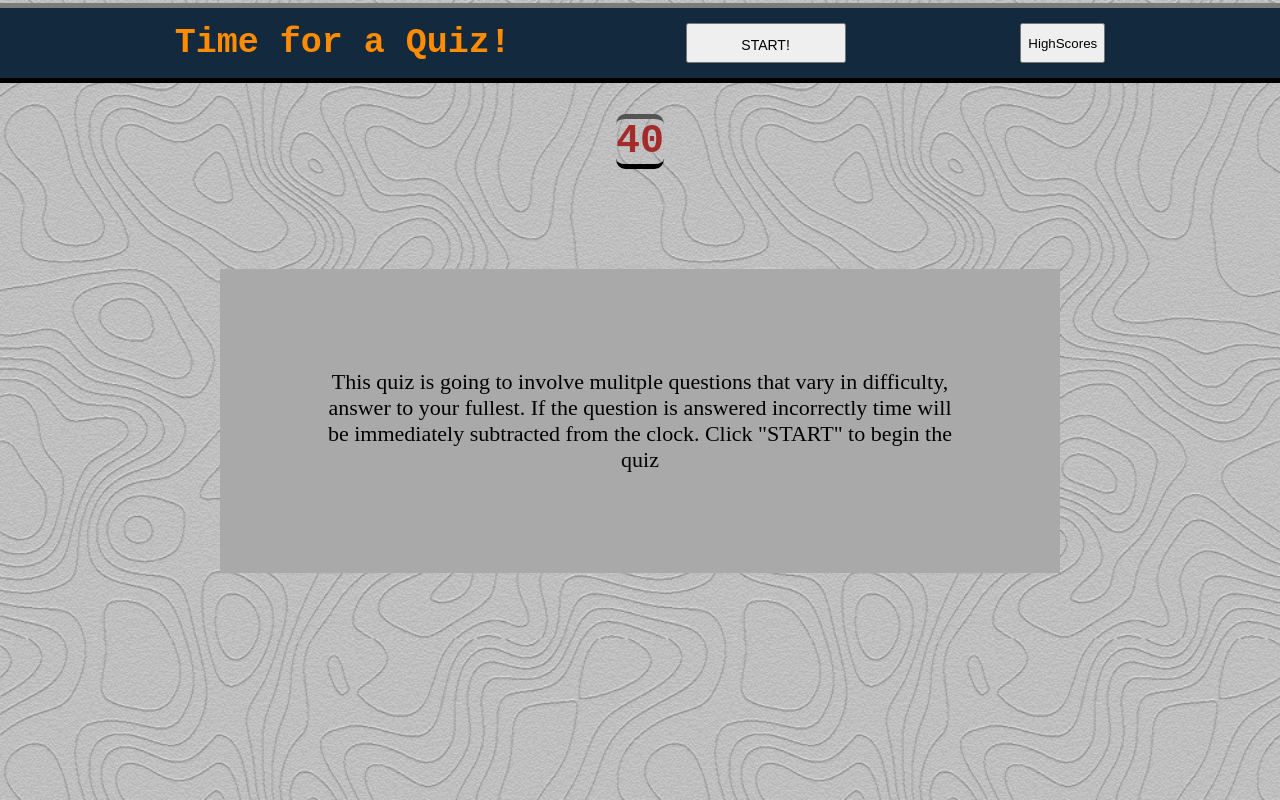
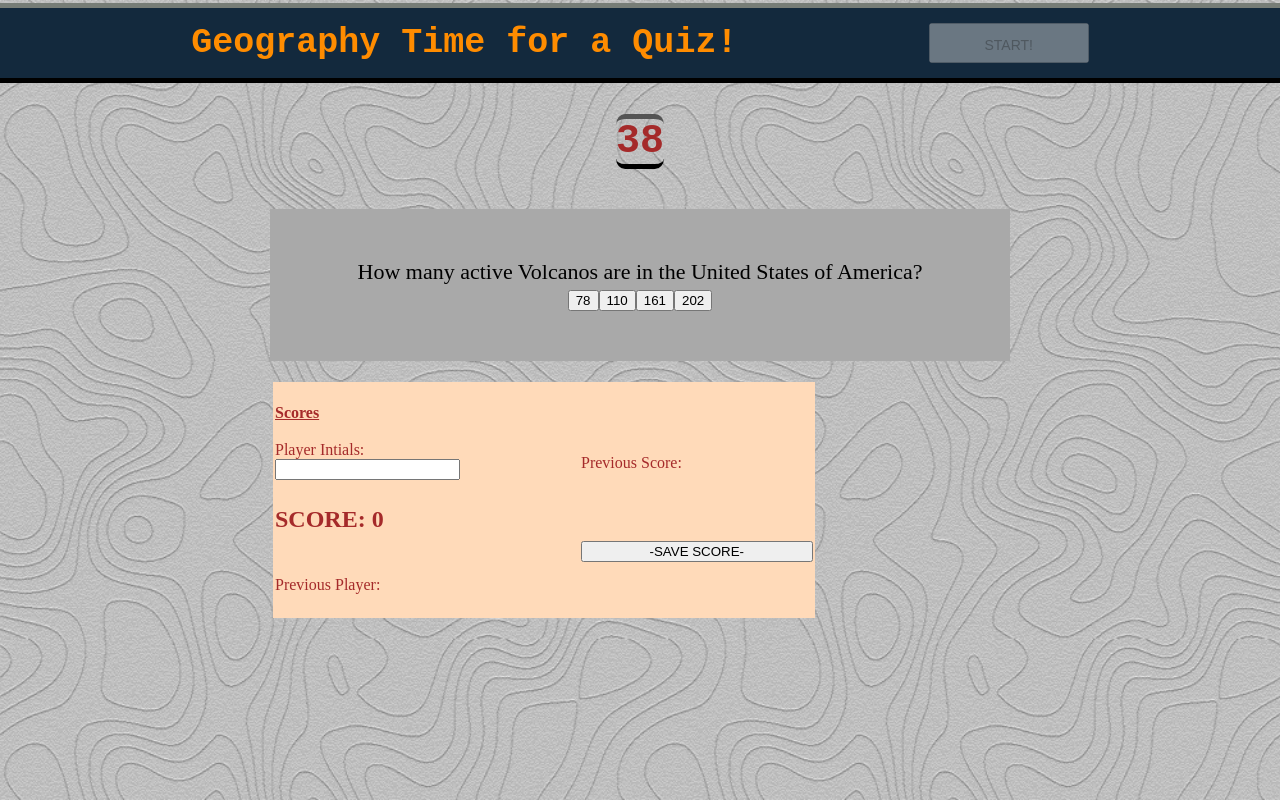
Before and after one commit to Korbynd23/JavaScript-Quiz, a plain HTML site: page index.html in a window 1280 px wide. Both pictures are taken after a click on the button "START!". Drawn offline with Linux system fonts and the light colour scheme.

Commit message:
added scoreCard and saving functions. Editted Readme

```diff
--- a/assets/css/style.css
+++ b/assets/css/style.css
@@ -35,11 +35,11 @@ header {
 
   .questionContainer {
     flex: 0 auto;
-    padding: 100px;
+    padding: 50px;
     font-size: 20px;
     text-align: center;
     background-color: darkgray;
-    margin-top: 100px;
+    margin-top: 40px;
     width: 50vw;
     font-size: 22px;
 }
@@ -53,3 +53,23 @@ header {
     color: brown;
     font-family: monospace;
 }
+
+.scoreCard {
+  background-color: peachpuff;
+  margin: 3px;
+  color: brown;
+  width: 42vw;
+  height: 29vh;
+  padding: 2px;
+  flex-direction: column;
+  flex-wrap: wrap;
+  display: flex;
+  justify-content: space-evenly;
+  align-items: stretch;
+}
+
+
+#scoreText {
+  font-size: 16px;
+  text-decoration: underline;
+}
--- a/assets/js/script.js
+++ b/assets/js/script.js
@@ -3,12 +3,17 @@ var timerElement = document.querySelector(".timer")
 var startButton = document.querySelector(".start-button")
 var answersDiv = document.querySelector("#answers")
 var scoreCard = document.querySelector("#scoreCard")
+var setPoints = document.querySelector(".setPoints")
+var submit = document.querySelector(".submit")
+var playerInput = document.querySelector("#player")
+var userPlayerSpan = document.querySelector("#prevPlayer");
+var userScoreSpan = document.querySelector("#prevScore");
 
-var score = []
+var score = 0
 var isWin = false;
-var timer;
+var timer = 40
 var timerCount;
-
+var playerText = "";
 var chosenQuestion = [];
 
 var questions = [
@@ -21,9 +26,23 @@ var questions = [
   {text:"Which of the following cities has the highest population", answers: [{name:"Philadelphia", value: false}, {name:"San Antonio", value: false}, {name:"San Diego", value: false}, {name:"Phoenix", value: true}]}
 ];
 
+renderLastRegistered();
 
+//renders the previous intials
+function renderLastRegistered() {
+  var highP = localStorage.getItem("savedPlayer");
+  var highS = localStorage.getItem("savedScore");
+
+  if (!highP || !highS) {
+    return;
+  }
+
+  userPlayerSpan.textContent = highP;
+  userScoreSpan.textContent = highS;
+}
+
+//start game function ran when Start button clicked
 function startGame () {
-  // console.log("Game Started")
   isWin = false;
   timerCount = 40;
   startButton.disabled = true;
@@ -31,33 +50,36 @@ function startGame () {
   renderQuestions()
 }
 
-
+//present user with final score
 var scoreCard = function() {
-   console.log("scoreCard");
-   <meta http-equiv="refresh" content="1; url='https://www.w3docs.com'" />
+  setPoints.textContent = score;
+  alert("You've Finished! Enter your intials and save you score")
+  // console.log("got to scoreCard");
 
 }
-
+//timer setup
 function startTimer () {
-  // console.log("Made it to Timer")
   timer = setInterval(function() {
     timerCount--;
     timerElement.textContent = timerCount;
-    if (timerCount >= 0) {
+    if (timerCount > 0) {
       if (isWin && timerCount > 0) {
         clearInterval(timer);
         }
       }
       if (timerCount === 0) {
         clearInterval(timer)
+        endGame()
+        scoreCard()
         ;
       }
     }, 1000);
   }
 
-var index = 0
+
+  var index = 0
+  //renders set of questions from question array
 function renderQuestions() {
-  // console.log("Questions started")
     document.getElementById("questions").innerHTML = questions[index].text;
     // resets the answer buttons
     answersDiv.innerHTML = '';
@@ -81,38 +103,41 @@ function renderQuestions() {
           timerCount -= 8
         }
         index++
-        console.log(index)
-        if (index === questions.length) {
-          console.log("made it")
+        if (questions.length > index) {
+          renderQuestions()
+        } else {
+          endGame()
           scoreCard();
+          }
 
-        }
-        renderQuestions()
 
 
       }
     });
   }
 
-  startButton.addEventListener("click", startGame);
-  scoreButton.addEventListener("click", scoreCard);
+  //stored last score
+  submit.addEventListener("click", function(event) {
+  event.preventDefault();
+
+  var userInfo = document.querySelector("#player").value;
+
+  console.log("stored score")
+  score.textContent = score;
+  localStorage.setItem("savedScore", score)
+  localStorage.setItem("savedPlayer", userInfo);
+  renderLastRegistered()
+  })
+
+  function endGame() {
+    clearInterval(timer)
+  }
 
 
+  // submit.addEventListener("click", saveScore);
+  startButton.addEventListener("click", startGame);
 
-
-  // for (var i = 0; i < questions.length; i++)
-  // if else to continue questions or stop ater .length
-
-
-
-
-
-
-  // WHEN all questions are answered or the timer reaches 0
-  // THEN the game is over
-  // WHEN the game is over
-  // THEN I can save my initials and my score
-
+  // Psuedo
   // Landing page
   // I need a start button
   // Description of app: welcome to my quiz, this is how it works sort of thing
@@ -133,5 +158,3 @@ function renderQuestions() {
   // Regardless whether the answer is correct or incorrect, the current question disappears and the next question appears UNLESS the user is on the final question
   // If the user is on the last question, once they select an answer, they're presented with a form to enter their initials
   // Initials and remaining time is saved to local storage as the score
-
-  // Game ends when all questions are answered OR the timer reaches 0 -- is there a case where the timer might go lower than 0 that needs to be accounted for?
--- a/index.html
+++ b/index.html
@@ -4,15 +4,14 @@
     <meta charset="UTF-8">
     <meta http-equiv="X-UA-Compatible" content="IE=edge">
     <meta name="viewport" content="width=device-width, initial-scale=1.0">
-    <title>Quiz Time!!</title>
+    <title>Geography Quiz Time!!</title>
     <link rel="stylesheet" href="./assets/css/style.css"></link>
 </head>
 
 <body>
     <header>
-        <div class= "large-font">Time for a Quiz!</div>
+        <div class= "large-font">Geography Time for a Quiz!</div>
         <button class="start-button">START!</button>
-        <button class="scoreButton">HighScores</button>
     </header>
     <br>
     <br>
@@ -23,11 +22,24 @@
     <main>
         <section>
              <article class="questionContainer">
-                <article id="questions">This quiz is going to involve mulitple questions that vary in difficulty, answer to your fullest. If the question is answered incorrectly time will be immediately subtracted from the clock. Click  "START"  to begin the quiz</article>
+                <article id="questions">This quiz is going to involve mulitple questions that vary in difficulty, answer to your fullest. If the question is answered incorrectly time will be immediately subtracted from the clock. Click  "START"  to begin the quiz.</article>
                 <article id="answers"></article>
                 <article id="scoreCard"></article>
+
              </article>
         </section>
+        <br>
+        <section id ="endText" class="scoreCard">
+            <h1 id="scoreText">Scores</h1>
+            <form>
+                <label for="playerText">Player Intials:</label><br>
+                <input type="text" id="player" name="fname"><br>
+            </form>
+            <h2> SCORE: <span class="setPoints"> 0 </span></h2>
+            <p>Previous Player: <span id="prevPlayer"></span></p>
+            <p>Previous Score: <span id="prevScore"></span></p>
+            <button class="submit"> -SAVE SCORE- </button>
+    </section>
     </main>
     <script src="./assets/js/script.js"></script>
 </body>
```
Also changed, not shown: assets/score/score.html (deleted, +0 -13 lines), 2 other files.
